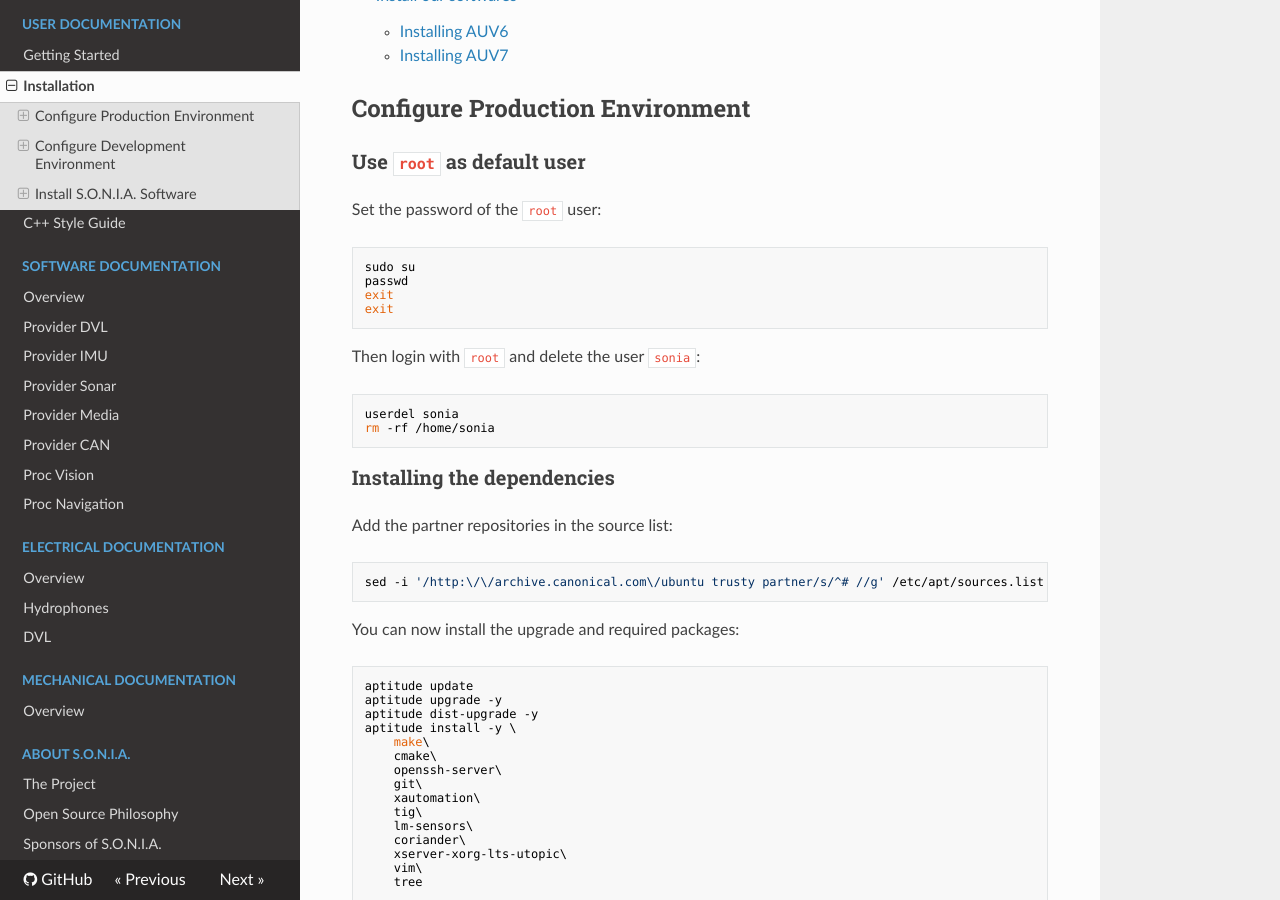
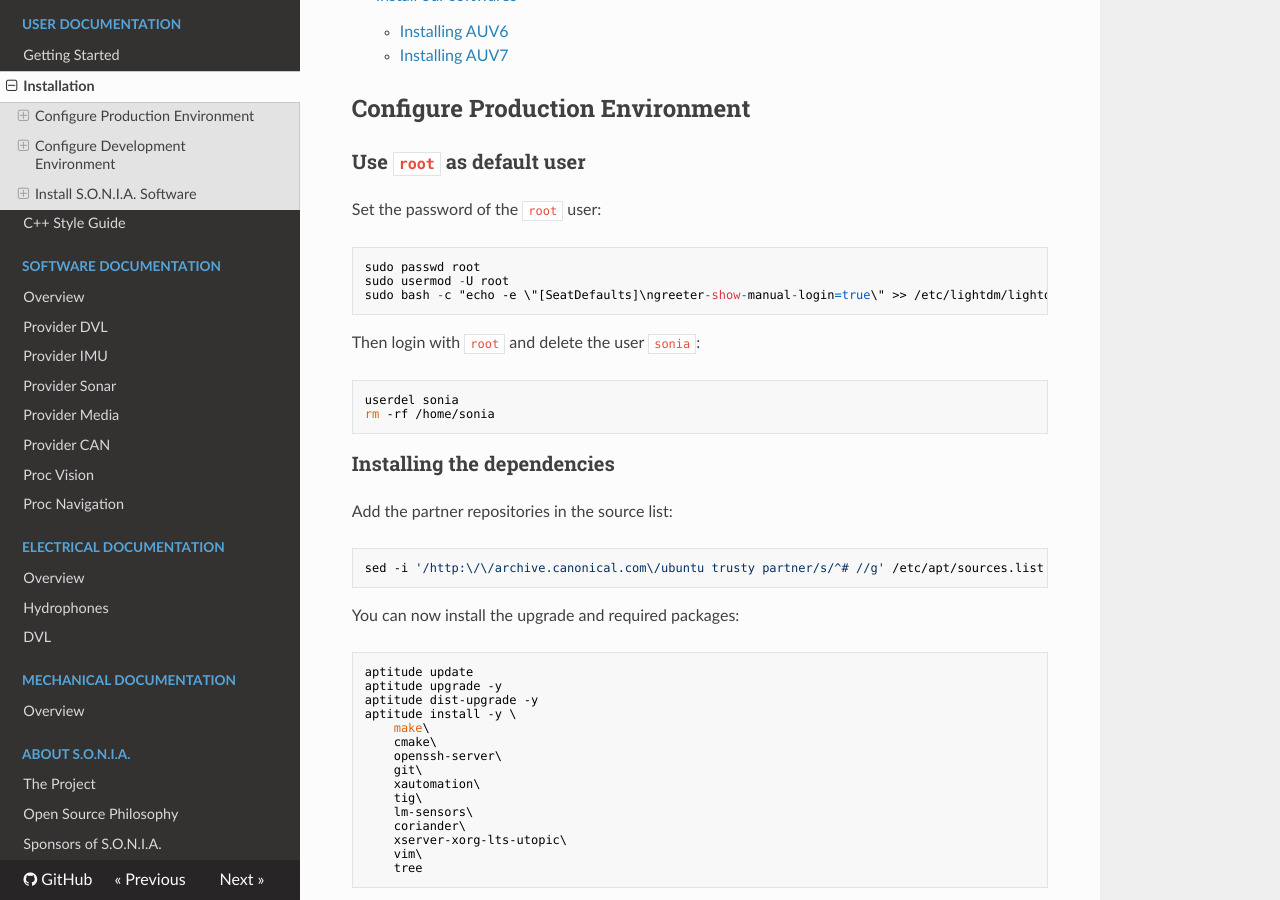
Before and after one commit to sonia-auv/documentation, an MkDocs documentation site: the page built from docs/user/installation.md, in a window 1280 px wide and 900 px high, scrolled down 1116 px. Built offline with MkDocs 1.6.1, drawn with Linux system fonts in a browser that asks for light colours; nearby versions of some CDN libraries; old or Windows-style settings are respelled for this version of MkDocs.

Commit message:
Updating doc to allow root login in UI

```diff
--- a/docs/user/installation.md
+++ b/docs/user/installation.md
@@ -45,10 +45,9 @@ You will find the details on how to install and configure you environment on all
 
 Set the password of the `root` user:
 
-	sudo su
-	passwd
-	exit
-	exit
+	sudo passwd root
+	sudo usermod -U root
+	sudo bash -c "echo -e \"[SeatDefaults]\ngreeter-show-manual-login=true\" >> /etc/lightdm/lightdm.conf"cd
 
 Then login with `root` and delete the user `sonia`:
 
```
